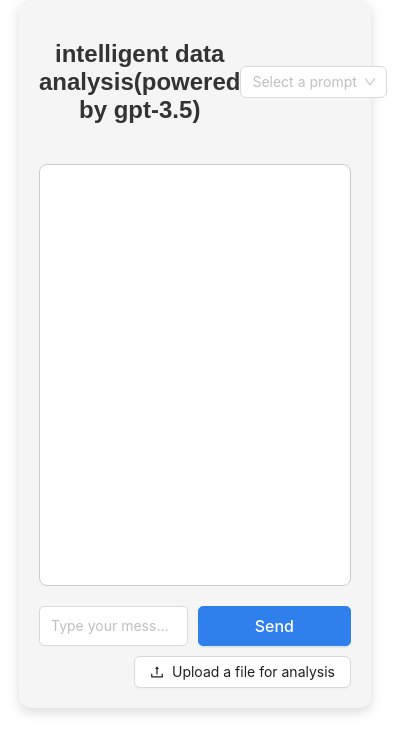
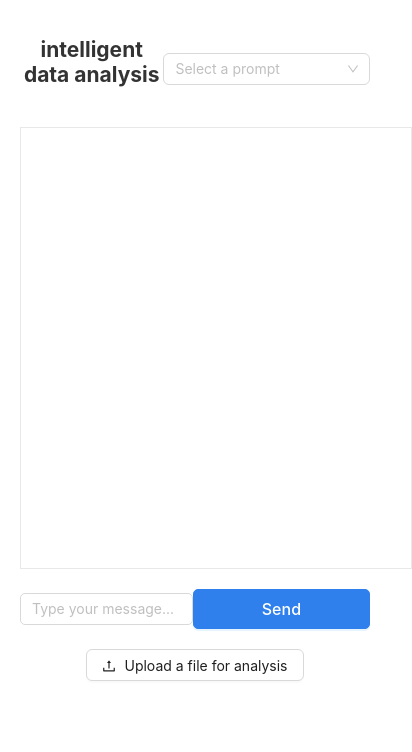
Before and after one commit to Echo11ovo/ELEC5620, a React (Create React App) app in the folder dataanalysis/front/: page /chat in a window 390 px wide. Shown: the top 752 px of the page, 412 px wide, since content can reach past the window. Built offline with nearby package versions, Linux system fonts and the light colour scheme.

Commit message:
fix user database connection

```diff
--- a/dataanalysis/front/package.json
+++ b/dataanalysis/front/package.json
@@ -44,5 +44,6 @@
       "last 1 firefox version",
       "last 1 safari version"
     ]
-  }
+  },
+  "proxy": "http://localhost:5000"
 }
--- a/dataanalysis/front/src/CSS/Chat.css
+++ b/dataanalysis/front/src/CSS/Chat.css
@@ -1,82 +1,93 @@
 .container {
-    width: 80%;
-    margin: 0 auto;
+    height: 100vh;
+    display: flex;
+    flex-direction: column;
+    justify-content: center;
+    align-items: center;
     padding: 20px;
-    box-shadow: 0px 4px 12px rgba(0, 0, 0, 0.15);
-    border-radius: 12px;
-    background-color: #f5f5f5;
 }
 
 .header {
+    width: 100%;
     display: flex;
     justify-content: space-between;
     align-items: center;
     margin-bottom: 20px;
 }
 
+.select {
+    width: 50%;
+}
+
 .chatBox {
+    width: 100%;
+    max-width: 800px;
     height: 400px;
-    overflow-y: scroll;
-    padding: 10px;
-    border: 1px solid #ccc;
-    background-color: #fff;
-    border-radius: 8px;
+    border: 1px solid #e8e8e8;
+    padding: 20px;
+    overflow-y: auto;
     margin-bottom: 20px;
 }
 
 .message {
-    padding: 8px;
-    margin: 8px 0;
-    border-radius: 8px;
-    background-color: #ececec;
+    margin-bottom: 15px;
 }
 
 .message.chat-response {
-    background-color: #d1ffd6;
+    color: #1890ff;
+    border-left: 3px solid #1890ff;
+    padding-left: 10px;
+}
+
+.message.file-response {
+    color: #fa8c16;
+    border-left: 3px solid #fa8c16;
+    padding-left: 10px;
 }
 
 .inputBox {
+    width: 100%;
+    max-width: 800px;
     display: flex;
-    gap: 10px;
+    justify-content: space-between;
+    align-items: center;
+    margin-bottom: 20px;
 }
 
 .uploadBox {
-    margin-top: 10px;
-    text-align: right;
-}
-
-.select {
-    width: 300px;
-}
-.row-center {
-    height: 100vh;
-    background-color: #f5f5f5;
-    align-items: center;
+    width: 100%;
+    max-width: 800px;
+    display: flex;
     justify-content: center;
 }
 
-.col-register {
-    padding: 20px;
-    background-color: #fff;
-    border-radius: 8px;
-    box-shadow: 0px 0px 15px rgba(0, 0, 0, 0.1);
-}
-
-/* For larger screens, the register column can have a maximum width */
-@media (min-width: 768px) {
-    .col-register {
-        max-width: 450px;
-        margin: 0 auto;
+/* Responsive for smaller devices */
+@media (max-width: 768px) {
+    .header, .chatBox, .inputBox, .uploadBox {
+        width: 100%;
+    }
+    .select {
+        width: 100%;
+        margin-top: 10px;
     }
 }
 
-.form-link {
-    text-align: center;
+/* Flexbox Enhancements */
+.row-center {
+    display: flex;
+    justify-content: center;
+    align-items: center;
+    height: 100vh;
 }
 
-/* Add transitions for smoother experience */
-button, input {
-    transition: all 0.3s;
+.col-login, .col-register {
+    background-color: rgba(255,255,255,0.7);
+    padding: 30px;
+    border-radius: 15px;
 }
 
-/* Other stylistic choices remain consistent with the login page for a uniform look and feel. */
+/* Spinners and Loaders */
+.loadingIcon {
+    font-size: 24px;
+    margin-right: 10px;
+}
--- a/dataanalysis/front/src/components/Chat.tsx
+++ b/dataanalysis/front/src/components/Chat.tsx
@@ -1,5 +1,5 @@
 import React, { useState } from 'react';
-import { Input, Button, Upload, message, Select, Spin } from 'antd';
+import { Input, Button, Upload, message, Select, Spin, Row, Col } from 'antd';
 import { UploadOutlined, LoadingOutlined } from '@ant-design/icons';
 import '../CSS/Chat.css';
 
@@ -7,8 +7,8 @@
     type: 'file-response' | 'chat-response';
     content: string;
 };
+const BACKEND_URL = 'http://localhost:5000';
 
-// const BACKEND_URL = 'http://localhost:5000';
 const loadingIcon = <LoadingOutlined style={{ fontSize: 24 }} spin />;
 
 function Chat() {
@@ -28,7 +28,7 @@
     const handleSendMessage = async () => {
         setIsLoading(true);
         try {
-            const response = await fetch(`/api/chat`, {
+            const response = await fetch(`${BACKEND_URL}/api/chat`, {
                 method: 'POST',
                 headers: { 'Content-Type': 'application/json' },
                 body: JSON.stringify({ message: userInput })
@@ -44,9 +44,10 @@
     };
 
     return (
-        <div className="container">
+        <Row className="container" justify="center">
+            <Col xs={24} sm={22} md={18} lg={14} xl={12}>
                 <div className="header">
-                <h2>intelligent data analysis(powered by gpt-3.5)</h2>
+                    <h2>intelligent data analysis</h2>
                     <Select placeholder="Select a prompt" className="select">
                         <Option value="market-trend-forecast">Market Trend Forecast</Option>
                         <Option value="product-popularity-analysis">Analyze the Product Popularity</Option>
@@ -83,7 +84,8 @@
                         <Button icon={<UploadOutlined />}>Upload a file for analysis</Button>
                     </Upload>
                 </div>
-        </div>
+            </Col>
+        </Row>
     );
 }
 
--- a/dataanalysis/front/src/components/Login.tsx
+++ b/dataanalysis/front/src/components/Login.tsx
@@ -9,6 +9,7 @@
     password: string;
     remember: boolean;
 }
+const BACKEND_URL = 'http://localhost:5000';
 
 function Login() {
     const [isLoading, setIsLoading] = useState(false);
@@ -23,7 +24,7 @@
         if (!token) return;
 
         try {
-            const response = await fetch('/api/verify-token', {
+            const response = await fetch(`${BACKEND_URL}/api/verify-token`, {
                 method: 'POST',
                 headers: { 'Authorization': `Bearer ${token}` },
             });
@@ -41,7 +42,7 @@
     const handleSubmit = async (values: LoginFormValues) => {
         setIsLoading(true);
         try {
-            const response = await fetch('/api/login', {
+            const response = await fetch(`${BACKEND_URL}/api/login`, {
                 method: 'POST',
                 headers: { 'Content-Type': 'application/json' },
                 body: JSON.stringify(values)
--- a/dataanalysis/front/src/components/Register.tsx
+++ b/dataanalysis/front/src/components/Register.tsx
@@ -1,8 +1,11 @@
 import React, { useState } from 'react';
 import { useNavigate } from 'react-router-dom';
-import { Form, Input, Button, Row, Col, message } from 'antd';
+import { Form, Input, Button, Row, Col, message, Select } from 'antd';
 import { UserOutlined, LockOutlined } from '@ant-design/icons';
 import '../CSS/Register.css';
+
+const { Option } = Select;
+const BACKEND_URL = 'http://localhost:5000';
 
 function Register() {
     const navigate = useNavigate();
@@ -23,19 +26,18 @@
             message.error('Passwords do not match!');
             return;
         }
-        // Optionally: Check for password strength here
 
         try {
-            const response = await fetch('/api/register', {
+            const response = await fetch(`${BACKEND_URL}/api/register`, {
                 method: 'POST',
                 headers: { 'Content-Type': 'application/json' },
                 body: JSON.stringify({ username, password, userType })
             });
             const data = await response.json();
             if (data.success) {
-                navigate('/login');  // Redirect to login page
+                navigate('/login');
             } else {
-                message.error('Registration failed. Please try again.');
+                message.error(data.message || 'Registration failed. Please try again.');
             }
         } catch (error) {
             console.error('Error during registration:', error);
@@ -59,16 +61,27 @@
                         <Input prefix={<UserOutlined />} placeholder="Username" />
                     </Form.Item>
                     <Form.Item
-                        name="email"
-                        rules={[{ required: true, message: 'Please input your Email!' }]}
-                    >
-                        <Input placeholder="Email" />
-                    </Form.Item>
-                    <Form.Item
                         name="password"
                         rules={[{ required: true, message: 'Please input your Password!' }]}
                     >
                         <Input prefix={<LockOutlined />} type="password" placeholder="Password" />
+                    </Form.Item>
+                    <Form.Item
+                        name="confirmPassword"
+                        rules={[{ required: true, message: 'Please confirm your Password!' }]}
+                    >
+                        <Input prefix={<LockOutlined />} type="password" placeholder="Confirm Password" />
+                    </Form.Item>
+                    <Form.Item
+                        name="userType"
+                        rules={[{ required: true, message: 'Please select your user type!' }]}
+                    >
+                        <Select placeholder="Select a user type">
+                            <Option value="Customer">Customer</Option>
+                            <Option value="Merchants">Merchants</Option>
+                            <Option value="Data Analysts">Data Analysts</Option>
+                            {/* Add other user types if needed */}
+                        </Select>
                     </Form.Item>
                     <Form.Item>
                         <Button type="primary" htmlType="submit" style={{ width: '100%' }}>
```
Also changed, not shown: 2 other files (tests, documents, lock files or other folders). Lines whose indentation alone changed are shown as unchanged.
